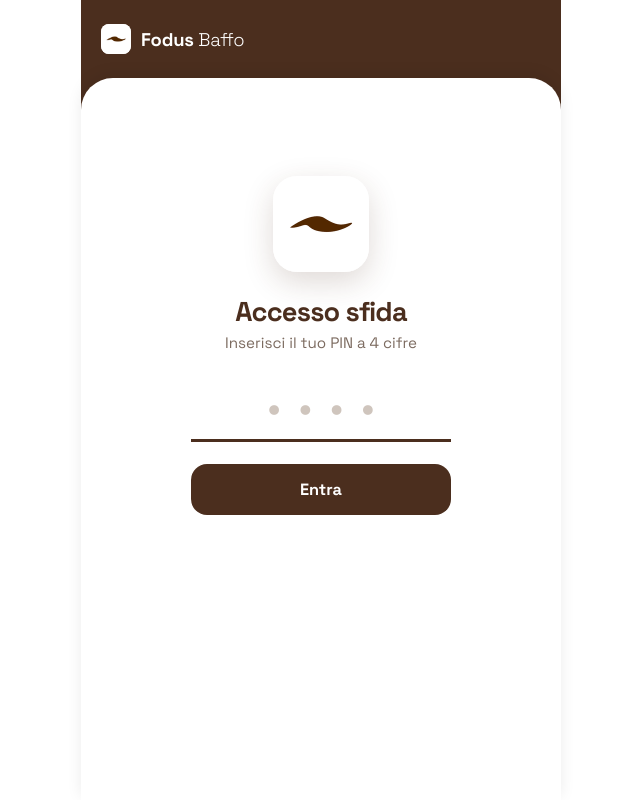
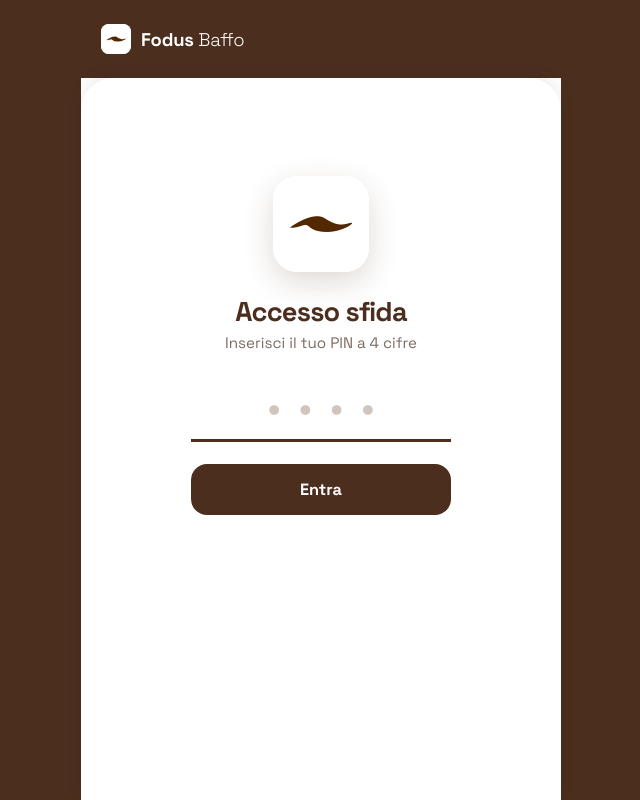
Before and after one commit to Stefanino00/fodus-baffo, a Flask app: page / in a window 1280 px wide. Shown: the whole page, without its empty margins (319-959 px from the left). Run offline with Flask 3, Linux system fonts and the light colour scheme.

Commit message:
Fix background color: Change body background from #ffffff to var(--brown) and update app background to solid var(--white)

```diff
--- a/static/css/style.css
+++ b/static/css/style.css
@@ -31,7 +31,7 @@
 
 html, body {
     height: 100%;
-    background: #ffffff;
+    background: var(--brown);
 }
 
 body {
@@ -56,8 +56,7 @@ button { cursor: pointer; }
     flex-direction: column;
     max-width: 480px;
     margin: 0 auto;
-    background: linear-gradient(to bottom, var(--brown) 0%, var(--brown) 50%, var(--white) 50%, var(--white) 100%);
-    background-attachment: fixed;
+    background: var(--white);
 }
 
 .app-header {
```
